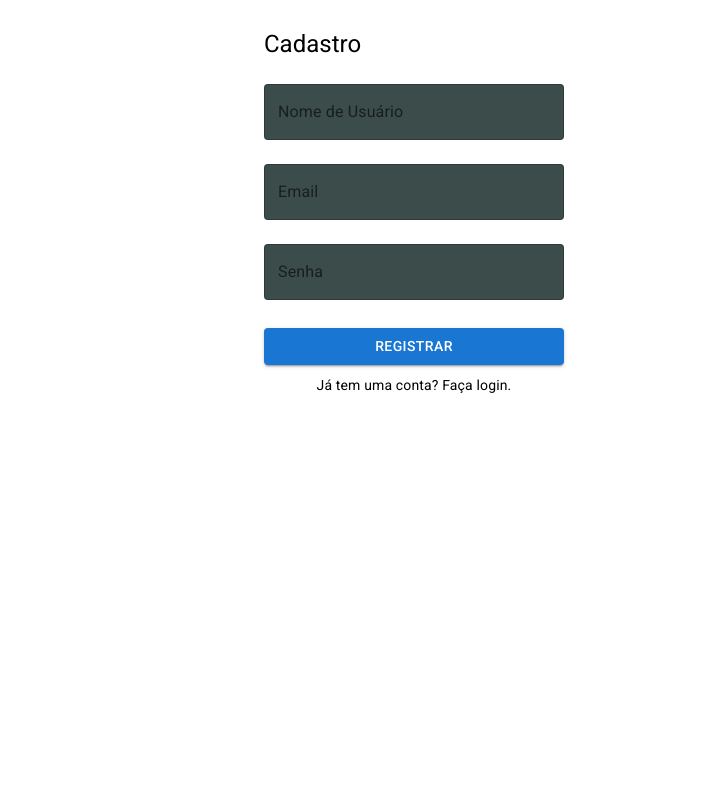
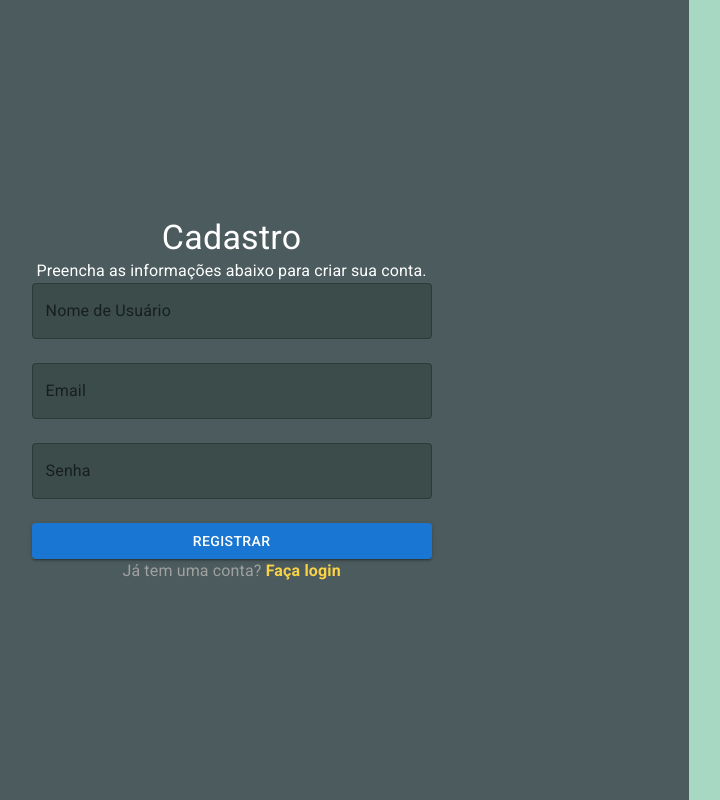
Before and after one commit to gabs-vieira/saveSmart, a React (Vite) app in the folder client/: page /register in a window 1280 px wide. Shown: the whole page, without its empty margins (226-946 px from the left). Built offline with nearby package versions, Linux system fonts and the light colour scheme.

Commit message:
Refactor createUser-UI

```diff
--- a/client/src/pages/CreateUser/index.tsx
+++ b/client/src/pages/CreateUser/index.tsx
@@ -2,6 +2,7 @@ import React, { useState } from "react";
 import { Button, TextField, Typography } from "@mui/material";
 import { useNavigate } from "react-router-dom";
 import { api } from "../../services/api";
+import "./styles.css"; // Importando o novo CSS
 
 export function CreateUser() {
   const [username, setUsername] = useState("");
@@ -18,7 +19,7 @@ export function CreateUser() {
 
     try {
       // Chama a API para criar o usuário
-      const response = await api.createUser({
+      await api.createUser({
         username,
         email,
         password,
@@ -34,17 +35,20 @@ export function CreateUser() {
   };
 
   return (
-    <div className="register-container" style={{ padding: "20px", width: "300px", margin: "0 auto" }}>
-      <Typography variant="h5" gutterBottom>
+    <div className="register-container">
+      <div className="register-left">
+        <Typography className="register-title" variant="h4">
           Cadastro
         </Typography>
-      <form onSubmit={handleRegister}>
+        <Typography className="register-subtitle" variant="body1">
+          Preencha as informações abaixo para criar sua conta.
+        </Typography>
+        <form className="register-form" onSubmit={handleRegister}>
           <TextField
             label="Nome de Usuário"
             value={username}
             onChange={(e) => setUsername(e.target.value)}
             fullWidth
-          margin="normal"
             variant="outlined"
           />
           <TextField
@@ -53,7 +57,6 @@ export function CreateUser() {
             value={email}
             onChange={(e) => setEmail(e.target.value)}
             fullWidth
-          margin="normal"
             variant="outlined"
           />
           <TextField
@@ -62,26 +65,26 @@ export function CreateUser() {
             value={password}
             onChange={(e) => setPassword(e.target.value)}
             fullWidth
-          margin="normal"
             variant="outlined"
           />
           {error && (
-          <Typography variant="body2" color="error" style={{ marginTop: "10px" }}>
+            <Typography variant="body2" color="error">
               {error}
             </Typography>
           )}
-        <Button type="submit" variant="contained" color="primary" fullWidth style={{ marginTop: "20px" }}>
+          <Button type="submit" variant="contained" color="primary">
             Registrar
           </Button>
         </form>
-
         <Typography
-        variant="body2"
-        style={{ marginTop: "10px", cursor: "pointer", textAlign: "center" }}
+          className="register-login-text"
           onClick={() => navigate("/login")}
         >
-        Já tem uma conta? Faça login.
+          Já tem uma conta?{" "}
+          <span className="login-link">Faça login</span>
         </Typography>
+      </div>
+      <div className="register-right"></div>
     </div>
   );
 }
--- /dev/null
+++ b/client/src/pages/CreateUser/styles.css
@@ -0,0 +1,115 @@
+/* Remover margem e padding padrão */
+html, body {
+    margin: 0;
+    padding: 0;
+    width: 100%;
+    height: 100%;
+  }
+
+  /* Container principal */
+  .register-container {
+    display: flex;
+    height: 100vh;
+    justify-content: space-between; /* Espaço controlado entre os lados */
+  }
+
+  /* Lado esquerdo - Formulário de registro */
+  .register-left {
+    width: 70%; /* 70% do espaço para o formulário */
+    background-color: #4c5b5e; /* Fundo similar ao lado direito do login */
+    color: white;
+    padding: 2rem;
+    display: flex;
+    flex-direction: column;
+    justify-content: center;
+    align-items: center;
+  }
+
+  /* Título principal */
+  .register-title {
+    font-size: 3rem;
+    font-weight: bold;
+    color: white;
+    margin-bottom: 1rem;
+    text-align: center;
+  }
+
+  /* Subtítulo */
+  .register-subtitle {
+    font-size: 1.5rem;
+    margin-bottom: 2rem;
+    color: white;
+    text-align: center;
+  }
+
+  /* Estilo do formulário */
+  .register-form {
+    width: 100%;
+    max-width: 400px;
+    display: flex;
+    flex-direction: column;
+    gap: 1.5rem; /* Espaçamento entre os inputs */
+  }
+
+  /* Estilo dos campos de entrada */
+  .MuiInputBase-root {
+    background-color: #3b4c4b; /* Cor mais escura para os TextFields */
+    color: rgb(255, 255, 255);
+  }
+
+  /* Tornar o texto dentro dos campos de entrada mais claro */
+  .MuiInputBase-input {
+    color: #f0f0f0; /* Cor mais clara para o texto */
+  }
+
+  /* Alterar cor dos placeholders */
+  .MuiInputBase-input::placeholder {
+    color: #e0e0e0; /* Placeholder mais claro */
+    opacity: 1; /* Garante que o placeholder fique visível */
+  }
+
+  .MuiInputLabel-root {
+    color: rgb(255, 255, 255); /* Cor do label dos campos */
+  }
+
+  .MuiOutlinedInput-root.Mui-focused .MuiOutlinedInput-notchedOutline {
+    border-color: #a0d5c2; /* Cor da borda quando o campo está em foco */
+  }
+
+  /* Estilo do botão */
+  button {
+    background-color: #28a745; /* Cor verde para o botão */
+    color: white;
+    padding: 0.8rem;
+    font-size: 1.1rem;
+    width: 100%;
+    border: none;
+    border-radius: 5px;
+    cursor: pointer;
+    transition: background-color 0.3s;
+    margin-top: 1rem; /* Espaçamento acima do botão */
+  }
+
+  button:hover {
+    background-color: #218838; /* Cor do botão quando passar o mouse */
+  }
+
+  /* Texto do link de login */
+  .register-login-text {
+    margin-top: 1rem;
+    cursor: pointer;
+    text-align: center;
+    font-size: 0.9rem;
+    color: #a0a0a0;
+  }
+
+  .login-link {
+    color: #f9d246; /* Cor do link "Já tem uma conta? Faça login" */
+    font-weight: bold;
+  }
+
+  /* Lado direito - Área vazia */
+  .register-right {
+    width: 30%; /* 30% do espaço para a área vazia */
+    background-color: #a7d8c2; /* Cor de fundo da área vazia */
+  }
```
Lines whose indentation alone changed are shown as unchanged.
